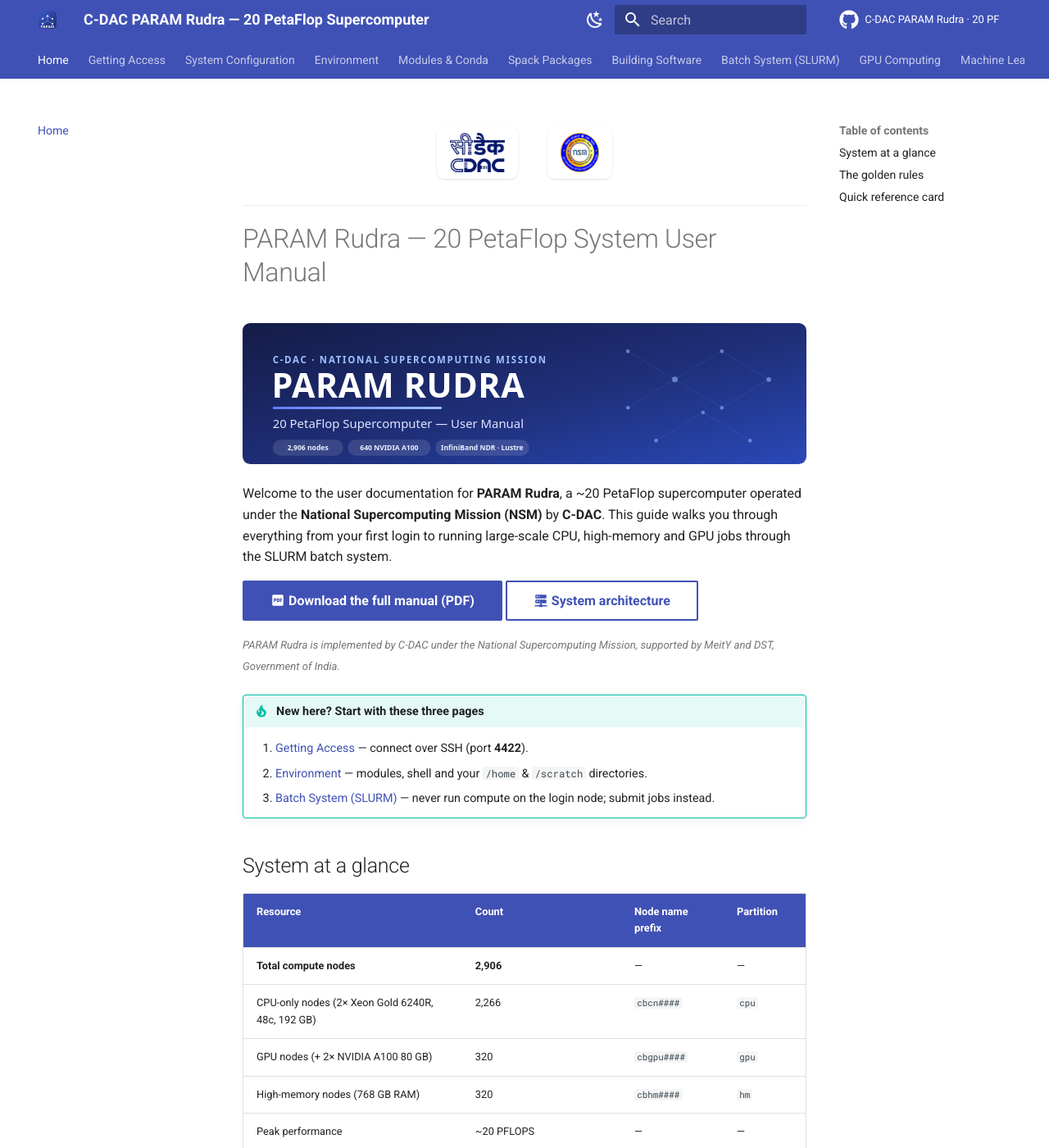
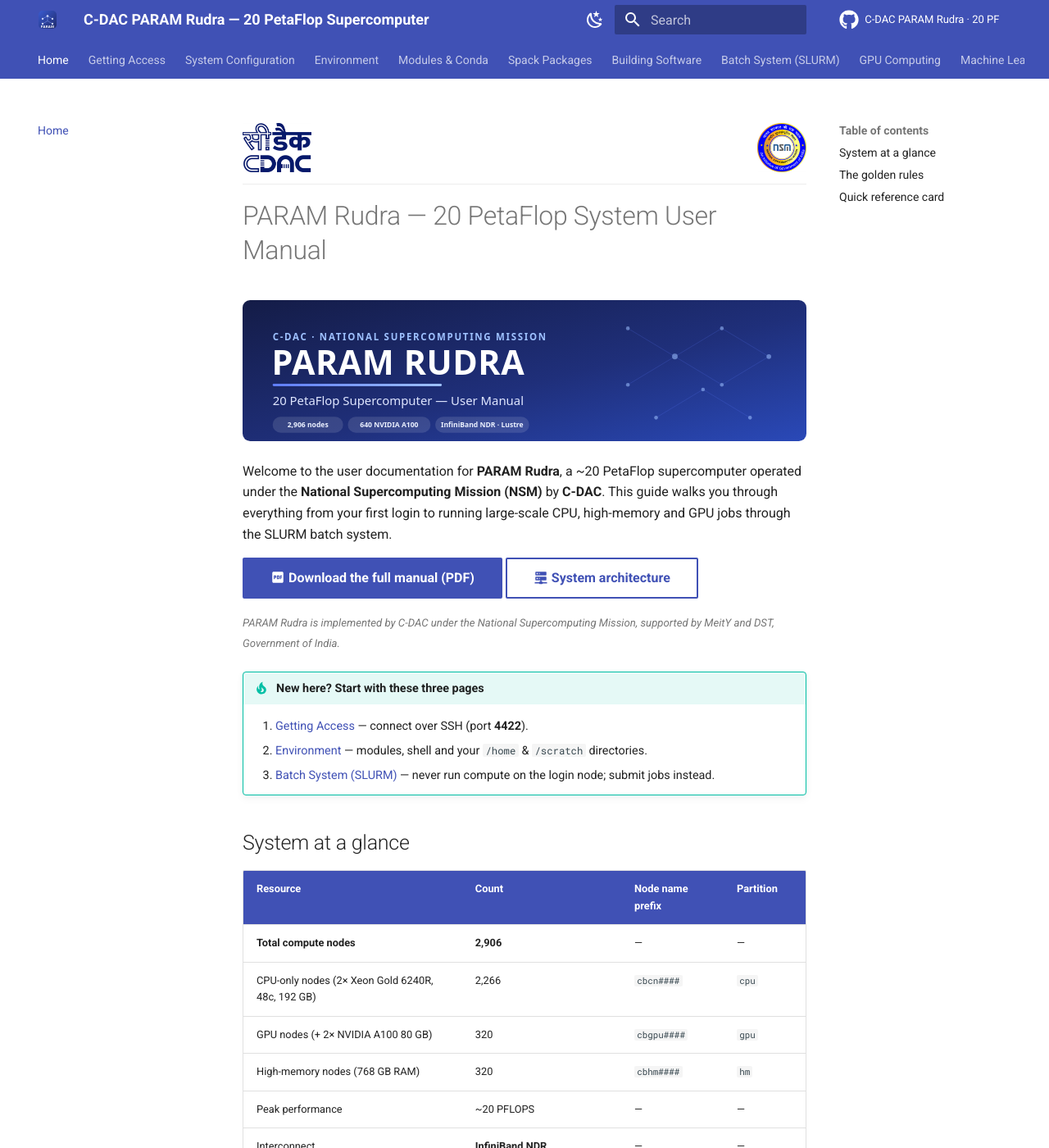
Before and after one commit to samcom12/paramrudra-user-manual, an MkDocs documentation site: the page built from docs/index.md, in a window 1280 px wide and 1400 px high. Shown: the whole window at 82% size. Built offline with MkDocs 1.6.1 and Material for MkDocs 9.7.7, drawn with Linux system fonts in a browser that asks for light colours; comment, search, counter and statistics services are not loaded.

Commit message:
Place C-DAC and NSM logos in top corners of every page
C-DAC pinned top-left, NSM top-right (space-between) instead of a centered
banner; larger on home. White chip only in dark mode for contrast.

Co-Authored-By: Claude Opus 4.8 <noreply@anthropic.com>

```diff
--- a/docs/stylesheets/extra.css
+++ b/docs/stylesheets/extra.css
@@ -20,39 +20,37 @@
   font-size: 0.72rem;
 }
 
-/* Co-branding logo banner (C-DAC / NSM) — injected on every page via overrides/main.html */
+/* Co-branding logos (C-DAC / NSM) — injected on every page via overrides/main.html.
+   C-DAC pinned to the top-left corner, NSM to the top-right corner. */
 .rudra-cobrand {
   display: flex;
-  flex-wrap: wrap;
   align-items: center;
-  justify-content: center;
-  gap: 1.1rem;
-  margin: 0 0 1rem;
-  padding: 0.55rem 0 0.9rem;
+  justify-content: space-between;
+  width: 100%;
+  margin: 0 0 0.9rem;
+  padding: 0.2rem 0 0.7rem;
   border-bottom: 1px solid var(--md-default-fg-color--lightest);
 }
 .rudra-cobrand img {
   height: 34px;                 /* inner pages: smaller */
   width: auto;
-  background: #ffffff;
-  padding: 5px 10px;
-  border-radius: 7px;
-  box-shadow: 0 1px 3px rgba(0, 0, 0, 0.12);
-  transition: transform 0.15s ease, box-shadow 0.15s ease;
+  display: block;
+  transition: transform 0.15s ease, filter 0.15s ease;
 }
 .rudra-cobrand a:hover img {
-  transform: translateY(-2px);
-  box-shadow: 0 4px 10px rgba(0, 0, 0, 0.2);
+  transform: translateY(-1px);
+  filter: drop-shadow(0 2px 4px rgba(0, 0, 0, 0.22));
 }
 /* Home page: larger logos */
-.rudra-cobrand--home {
-  gap: 1.8rem;
-  padding: 0.4rem 0 1.2rem;
+.rudra-cobrand--home img {
+  height: 60px;
 }
-.rudra-cobrand--home img {
-  height: 64px;
-  padding: 8px 16px;
-  border-radius: 9px;
+
+/* Dark mode: keep the navy C-DAC / dark artwork legible on a light chip */
+[data-md-color-scheme="slate"] .rudra-cobrand img {
+  background: #ffffff;
+  padding: 5px 9px;
+  border-radius: 6px;
 }
 
 /* Legacy in-content strip caption (still used on the home page) */
```
